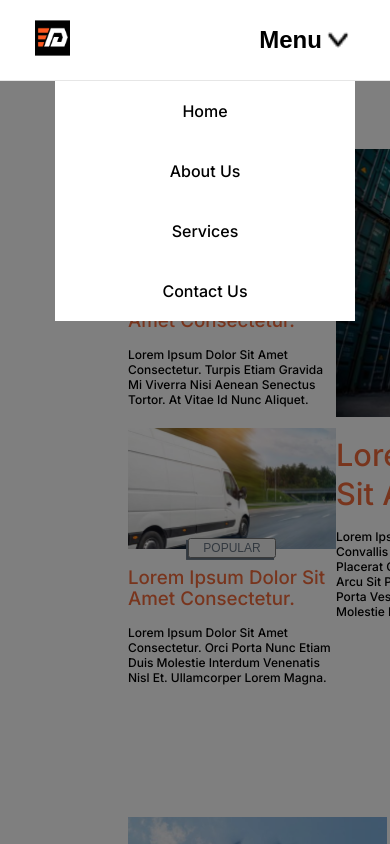
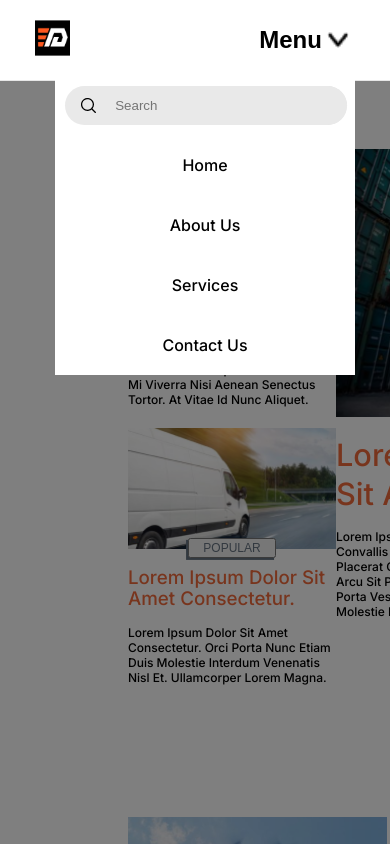
Before and after one commit to Sandiego17/dispatch-hub-blog-page, a React (Create React App) app: page / in a window 390 px wide. Both pictures are taken after a click on the button "Menu". Shown: the top 844 px of the page. Built offline with nearby package versions, Linux system fonts and the light colour scheme.

Commit message:
update: further adjustments on the responsivity of the Header section

```diff
--- a/src/components/header/Header.module.css
+++ b/src/components/header/Header.module.css
@@ -160,6 +160,16 @@
   .dropdownButton {
     margin: 1.4rem 0 0 0.3rem;
   }
+
+  .navButtons {
+    top: calc(100% + 20px);
+  }
+}
+
+@media only screen and (min-width: 600px) {
+  .navButtons > .searchBar {
+    display: none;
+  }
 }
 
 @media only screen and (max-width: 600px) {
@@ -172,7 +182,12 @@
     width: 2.2rem;
   }
 
-  .searchBar {
+  .headerElements > .searchBar {
     display: none;
   }
+
+  .navButtons > .searchBar {
+    margin: 10px;
+    width: 94%;
+  }
 }
--- a/src/components/header/Header.tsx
+++ b/src/components/header/Header.tsx
@@ -56,6 +56,14 @@ export const Header = ({
         </button>
 
         <div className={`${styles.navButtons} ${showNavButtons ? styles.show : ''}`}>
+          <div className={styles.searchBar}>
+            <img
+              src={require('../../assets/icons/Search Icon.png')}
+              className={styles.searchIcon}
+              alt='Search Icon'
+            />
+            <input className={styles.searchBarInput} type='text' placeholder='Search' />
+          </div>
           <ul>
             <li className={styles.navLinks}>{home}</li>
             <li className={styles.navLinks}>{aboutUs}</li>
```
